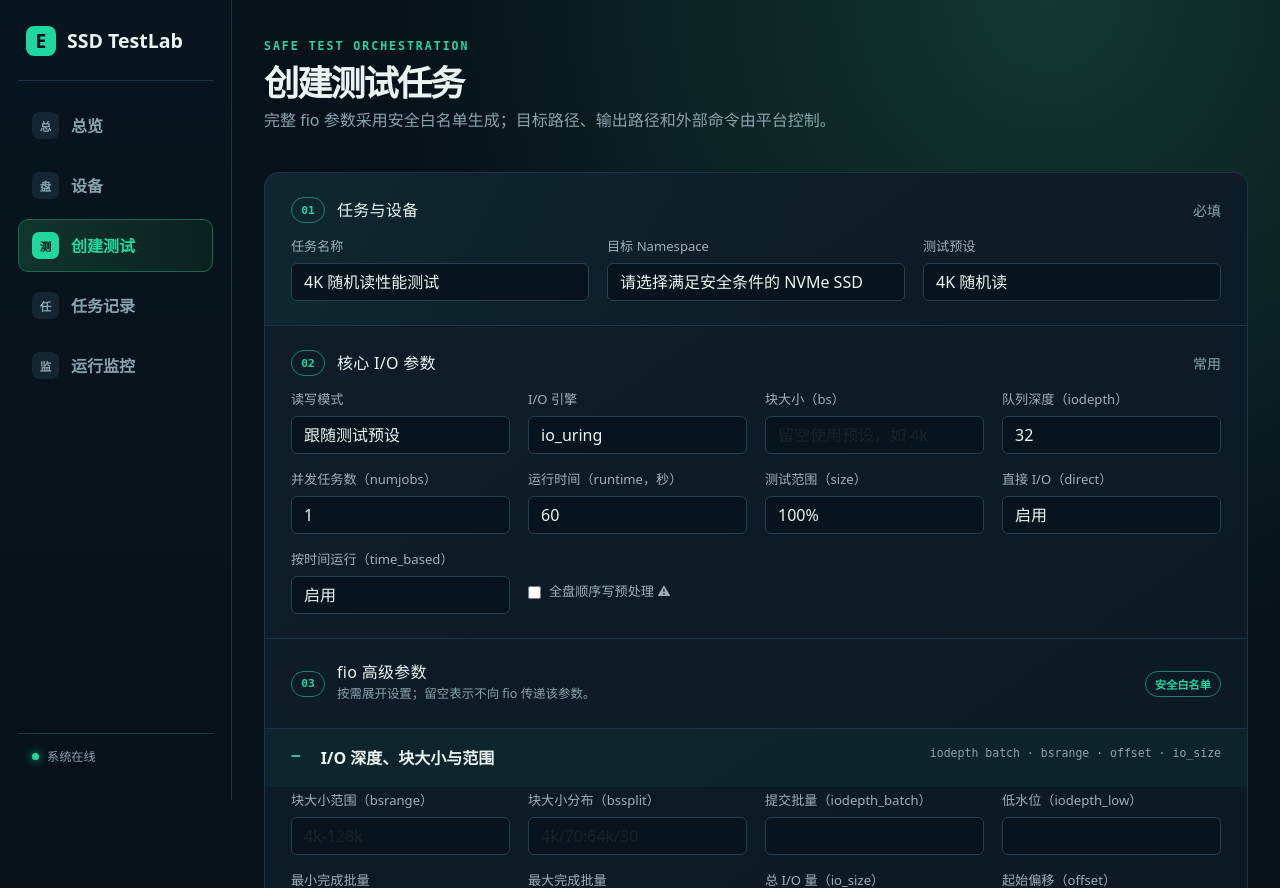
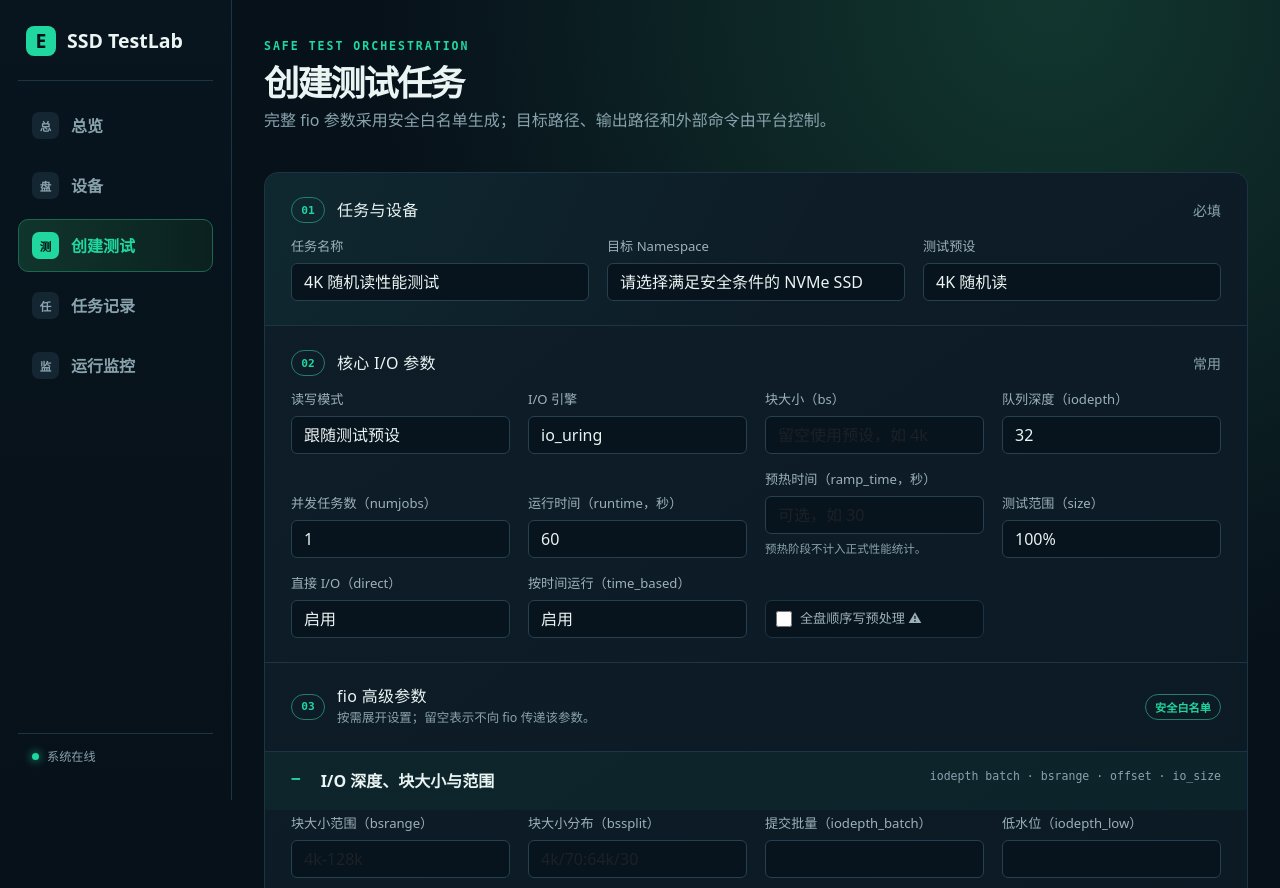
Before and after one commit to Pomelo-Xsl/ESATAP, a FastAPI app: page /tests/new in a window 1280 px wide. Shown: the top 888 px of the page. Run offline with FastAPI, Linux system fonts and the light colour scheme; data that the repository does not hold is empty.

Commit message:
style: align fio options and expose warmup

```diff
--- a/app/static/css/queue.css
+++ b/app/static/css/queue.css
@@ -100,6 +100,16 @@
   align-items: center;
 }
 
+.check-field .check {
+  width: 100%;
+  min-height: 38px;
+  margin: 0;
+  padding: 8px 10px;
+  border: 1px solid var(--line);
+  border-radius: 7px;
+  background: #08141d;
+}
+
 .parameter-group {
   border-bottom: 1px solid var(--line);
 }
@@ -129,9 +139,11 @@
 
 .toggle-grid {
   display: grid;
-  grid-template-columns: repeat(3, minmax(0, 1fr));
+  grid-template-columns: repeat(auto-fit, minmax(180px, 1fr));
   gap: 8px;
   align-self: stretch;
+  min-width: 0;
+  width: 100%;
 }
 
 .option-check {
@@ -145,6 +157,16 @@
   border-radius: 7px;
   background: #08141d;
   font: .72rem monospace;
+  width: 100%;
+}
+
+.option-check input[type="checkbox"],
+.check-field input[type="checkbox"] {
+  flex: 0 0 auto;
+  width: 16px;
+  height: 16px;
+  margin: 0;
+  accent-color: var(--green);
 }
 
 .form-submit {
--- a/app/templates/create_test.html
+++ b/app/templates/create_test.html
@@ -19,6 +19,7 @@
       <div id="qd-scan-options" class="span-2 d-none"><label>QD 扫描序列</label><input name="queue_depths" class="form-control" value="1, 2, 4, 8, 16, 32, 64, 128, 256"><small class="field-help">逗号分隔，可自行调整，最多 32 项。</small></div>
       <div><label>并发任务数（numjobs）</label><input name="num_jobs" type="number" class="form-control" value="1" min="1" max="128"></div>
       <div><label>运行时间（runtime，秒）</label><input name="runtime_seconds" type="number" class="form-control" value="60" min="1" max="604800"></div>
+      <div><label>预热时间（ramp_time，秒）</label><input name="ramp_time_seconds" type="number" class="form-control" min="0" placeholder="可选，如 30"><small class="field-help">预热阶段不计入正式性能统计。</small></div>
       <div><label>测试范围（size）</label><input name="size" class="form-control" value="100%"></div>
       <div><label>直接 I/O（direct）</label><select name="direct" class="form-select"><option value="true">启用</option><option value="false">禁用</option></select></div>
       <div><label>按时间运行（time_based）</label><select name="time_based" class="form-select"><option value="true">启用</option><option value="false">禁用</option></select></div>
@@ -31,8 +32,8 @@
     <div><label>最小完成批量</label><input name="iodepth_batch_complete_min" type="number" class="form-control" min="0" max="1024"></div><div><label>最大完成批量</label><input name="iodepth_batch_complete_max" type="number" class="form-control" min="0" max="1024"></div><div><label>总 I/O 量（io_size）</label><input name="io_size" class="form-control" placeholder="如 100GiB"></div><div><label>起始偏移（offset）</label><input name="offset" class="form-control" placeholder="如 10GiB 或 20%"></div>
     <div><label>任务偏移增量</label><input name="offset_increment" class="form-control" placeholder="如 10GiB"></div><div><label>循环次数（loops）</label><input name="loops" type="number" class="form-control" min="1"></div><div><label>I/O 次数（number_ios）</label><input name="number_ios" type="number" class="form-control" min="1"></div>
   </div></details>
-  <details class="parameter-group"><summary><span>运行、缓存与数据内容</span><small>ramp_time · startdelay · buffers · compress · dedupe</small></summary><div class="parameter-grid cols-4">
-    <div><label>预热时间（秒）</label><input name="ramp_time_seconds" type="number" class="form-control" min="0"></div><div><label>启动延迟（秒）</label><input name="start_delay_seconds" type="number" class="form-control" min="0"></div><div><label>缓冲区模式</label><input name="buffer_pattern" class="form-control" placeholder="如 0xdeadbeef"></div><div><label>可压缩数据比例（%）</label><input name="buffer_compress_percentage" type="number" class="form-control" min="0" max="100"></div><div><label>重复数据比例（%）</label><input name="dedupe_percentage" type="number" class="form-control" min="0" max="100"></div>
+  <details class="parameter-group"><summary><span>运行、缓存与数据内容</span><small>startdelay · buffers · compress · dedupe</small></summary><div class="parameter-grid cols-4">
+    <div><label>启动延迟（秒）</label><input name="start_delay_seconds" type="number" class="form-control" min="0"></div><div><label>缓冲区模式</label><input name="buffer_pattern" class="form-control" placeholder="如 0xdeadbeef"></div><div><label>可压缩数据比例（%）</label><input name="buffer_compress_percentage" type="number" class="form-control" min="0" max="100"></div><div><label>重复数据比例（%）</label><input name="dedupe_percentage" type="number" class="form-control" min="0" max="100"></div>
     <div class="toggle-grid span-3"><label class="option-check"><input name="invalidate" type="checkbox"> invalidate</label><label class="option-check"><input name="refill_buffers" type="checkbox"> refill_buffers</label><label class="option-check"><input name="scramble_buffers" type="checkbox"> scramble_buffers</label><label class="option-check"><input name="zero_buffers" type="checkbox"> zero_buffers</label><label class="option-check"><input name="thread" type="checkbox"> thread</label><label class="option-check"><input name="serialize_overlap" type="checkbox"> serialize_overlap</label></div>
   </div></details>
   <details class="parameter-group"><summary><span>混合读写与随机访问</span><small>rwmix · random_distribution · random_generator</small></summary><div class="parameter-grid cols-4">
```
Also changed, not shown: tests/test_stage3.py (+20 -0 lines).
